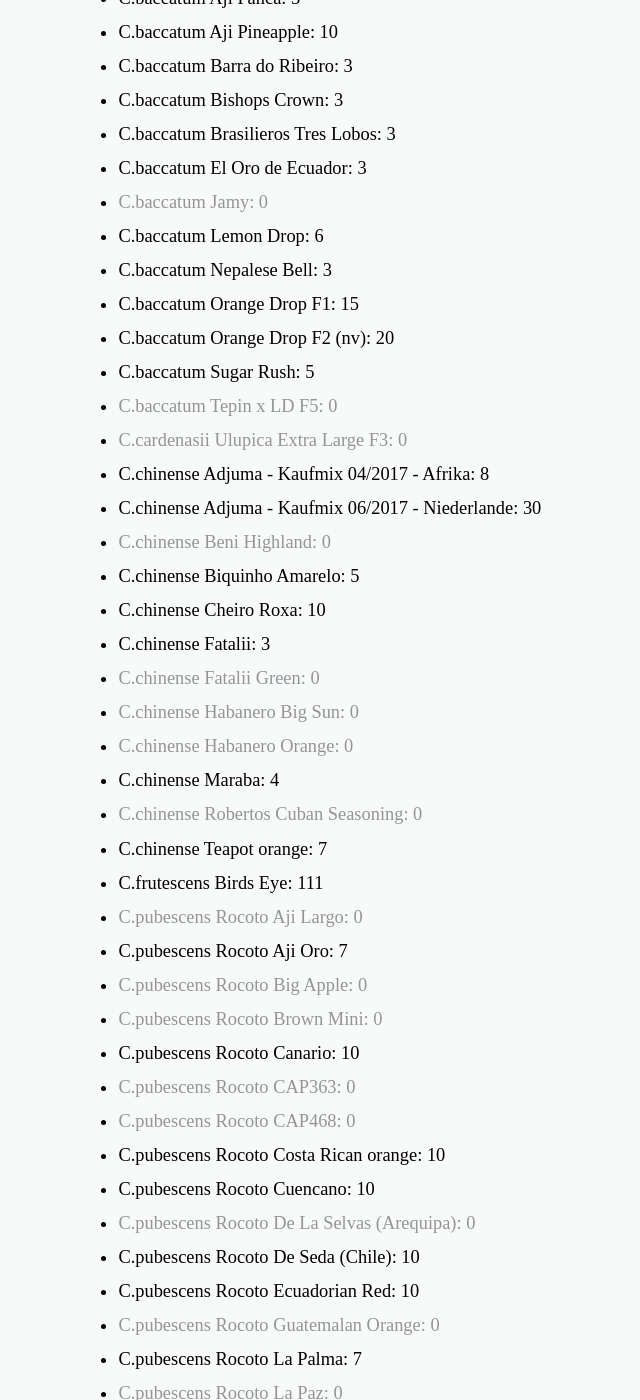
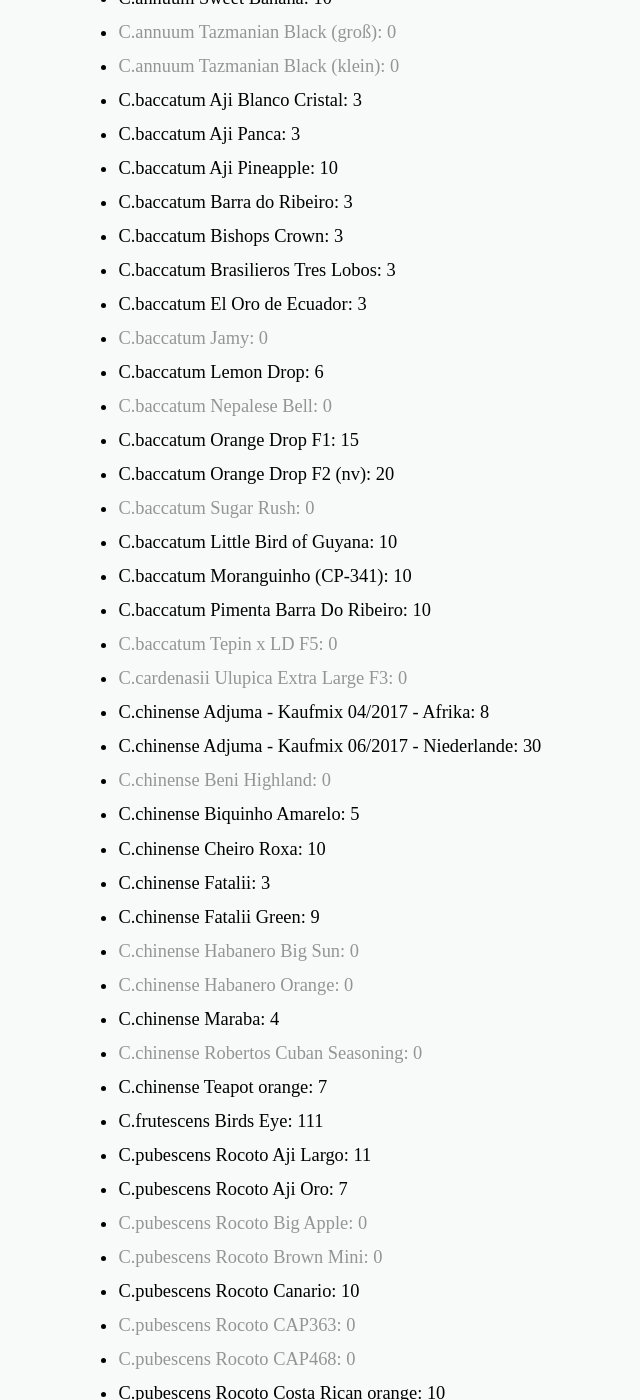
Before and after one commit to iamsebastian/blog.sebastian.science, a Jekyll site: the page built from samen.md, in a window 1280 px wide and 1400 px high, scrolled down 2092 px. Shown: the whole window, without its empty margins (188-828 px from the left). Built offline with Jekyll 4.4.1, drawn with Linux system fonts in a browser that asks for light colours; some of the changed text lies outside the part shown.

Commit message:
Updated seeds

```diff
--- a/_data/seeds.yaml
+++ b/_data/seeds.yaml
@@ -19,8 +19,12 @@
 C.annuum Bulgarian Carrot: 10
 C.annuum Cherry Pick: 15
 C.annuum Choco Cherry: 0
+C.annuum Guntur Sannam S4: 14
+C.annuum Guntur / Teja: 12
+C.annuum Guntur / Chili 237: 15
 C.annuum Jalapeño Brown: 5
 C.annuum Jalapeño M: 90
+C.annuum Mustafa: 17
 C.annuum NuMex Primavera: 0
 C.annuum PdP: 30
 C.annuum PdP (Zwillingssaatgut): 10
@@ -43,6 +47,13 @@
 C.baccatum Orange Drop F1: 15
 C.baccatum Orange Drop F2 (nv): 20
 C.baccatum Sugar Rush: 5
+C.baccatum Little Bird of Guyana: 10
+C.baccatum Moranguinho (CP-341): 10
+C.baccatum Nepalese Bell: 0
+C.baccatum Orange Drop F1: 15
+C.baccatum Orange Drop F2 (nv): 20
+C.baccatum Pimenta Barra Do Ribeiro: 10
+C.baccatum Sugar Rush: 0
 C.baccatum Tepin x LD F5: 0
 C.cardenasii Ulupica Extra Large F3: 0
 C.chinense Adjuma - Kaufmix 04/2017 - Afrika: 8
@@ -51,14 +62,14 @@
 C.chinense Biquinho Amarelo: 5
 C.chinense Cheiro Roxa: 10
 C.chinense Fatalii: 3
-C.chinense Fatalii Green: 0
+C.chinense Fatalii Green: 9
 C.chinense Habanero Big Sun: 0
 C.chinense Habanero Orange: 0
 C.chinense Maraba: 4
 C.chinense Robertos Cuban Seasoning: 0
 C.chinense Teapot orange: 7
 C.frutescens Birds Eye: 111
-C.pubescens Rocoto Aji Largo: 0
+C.pubescens Rocoto Aji Largo: 11
 C.pubescens Rocoto Aji Oro: 7
 C.pubescens Rocoto Big Apple: 0
 C.pubescens Rocoto Brown Mini: 0
@@ -70,11 +81,11 @@
 C.pubescens Rocoto De La Selvas (Arequipa): 0
 C.pubescens Rocoto De Seda (Chile): 10
 C.pubescens Rocoto Ecuadorian Red: 10
-C.pubescens Rocoto Guatemalan Orange: 0
+C.pubescens Rocoto Guatemalan Orange: 14
 C.pubescens Rocoto La Palma: 7
 C.pubescens Rocoto La Paz: 0
 C.pubescens Rocoto Locato (PI 387838? / eq. Mini Orange?): 0
-C.pubescens Rocoto Marlene: 0
+C.pubescens Rocoto Marlene: 10
 C.pubescens Rocoto Mini Orange (PI 387838? / eq. Locato?): 7
 C.pubescens Rocoto Montufar (PI 585271): 0
 C.pubescens Rocoto Peron: 10
@@ -101,11 +112,11 @@
 C.pubescens Rocoto Peru Puno Marki: 10
 C.pubescens Rocoto Pineapple: 0
 C.pubescens Rocoto RBB: 0
-C.pubescens Rocoto Rio Huallaga: 0
+C.pubescens Rocoto Rio Huallaga: 7
 C.pubescens Rocoto Rote Riesen (2016er Ernte): 20
 C.pubescens Rocoto San Isidro: 10
 C.pubescens Rocoto Santa Natalia: 0
-C.pubescens Rocoto Sukanya: 0
+C.pubescens Rocoto Sukanya: 19
 C.pubescens Rocoto Turbo Pube Yellow (PI 585268): 7
 C.pubescens Rocoto Ultra Pube Red (PI 585261): 10
 Chinakohl, Michihili: 120
```
